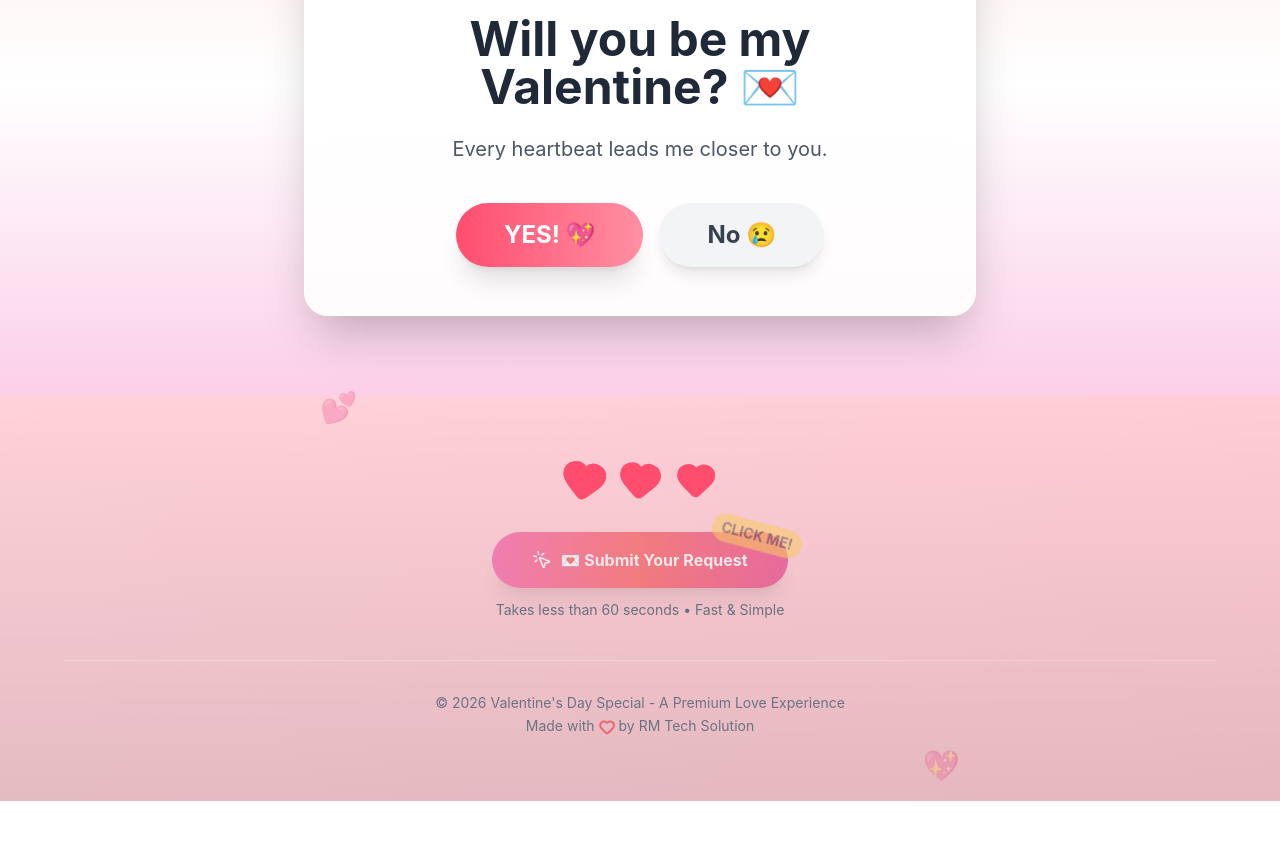
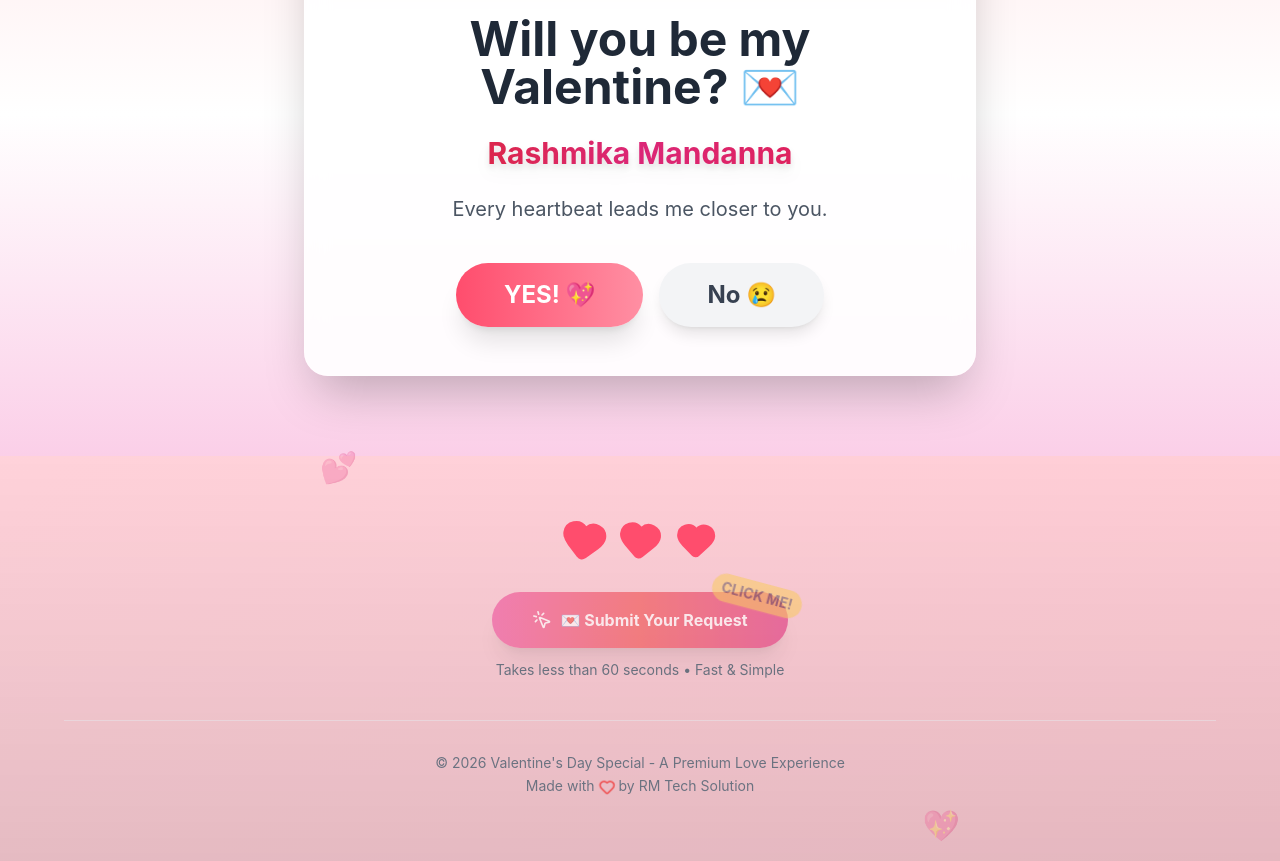
Before and after one commit to RM-TECH-SOLUTION/valentines-landing, a React (Vite) app: page / in a window 1280 px wide. Shown: the part 7640-8501 px from the top of the page. Before the commit the page ends 8441 px from the top, so only its background shows below. Built offline with nearby package versions, Linux system fonts and the light colour scheme; the HTML template or start-up script is replaced by a standard one.

Commit message:
added valentine name

```diff
--- a/src/App.jsx
+++ b/src/App.jsx
@@ -312,7 +312,7 @@
 
         {/* Final CTA Section */}
         <section id="cta">
-          <FinalCTA />
+          <FinalCTA data={valantinesData?.hero || data.hero}/>
         </section>
 
         {/* Premium Footer */}
--- a/src/components/FinalCTA.jsx
+++ b/src/components/FinalCTA.jsx
@@ -2,7 +2,7 @@
 import { motion, AnimatePresence } from 'framer-motion';
 import { Heart, X } from 'lucide-react';
 
-const FinalCTA = () => {
+const FinalCTA = ({ data }) => {
   const [showConfetti, setShowConfetti] = useState(false);
   const [answered, setAnswered] = useState(false);
   const [proposalMode, setProposalMode] = useState(false);
@@ -47,10 +47,10 @@
     });
 
     const emotionalMessages = [
-      "It’s okay… my heart will still whisper your name 💔",
-      "Even a no can’t erase what I feel for you 💞",
-      "Some hearts love silently… mine loves you 🥺",
-      "I’ll carry this feeling gently, without forcing 💕",
+      "It’s okay… my heart will still whisper your name �",
+      "Even a no can’t erase what I feel for you �",
+      "Some hearts love silently… mine loves you �",
+      "I’ll carry this feeling gently, without forcing �",
       "You already live in my heart, no matter what 💌",
       "If love had a sound… mine would say your name 💘"
     ];
@@ -135,7 +135,9 @@
               <h2 className="text-4xl md:text-5xl font-bold mb-6 font-handwritten text-gray-800">
                 {answered ? 'My Heart Is Yours 🥰' : 'Will you be my Valentine? 💌'}
               </h2>
-
+              <h2 className="text-3xl md:text-3xl font-bold mb-6 font-handwritten text-gray-800 bg-gradient-to-r from-red-600 via-pink-600 to-rose-600 bg-clip-text text-transparent drop-shadow-lg">
+                {data.names}
+              </h2>
               <p className="text-xl text-gray-600 mb-10">
                 {answered
                   ? 'This moment will live forever in my soul...'
```
